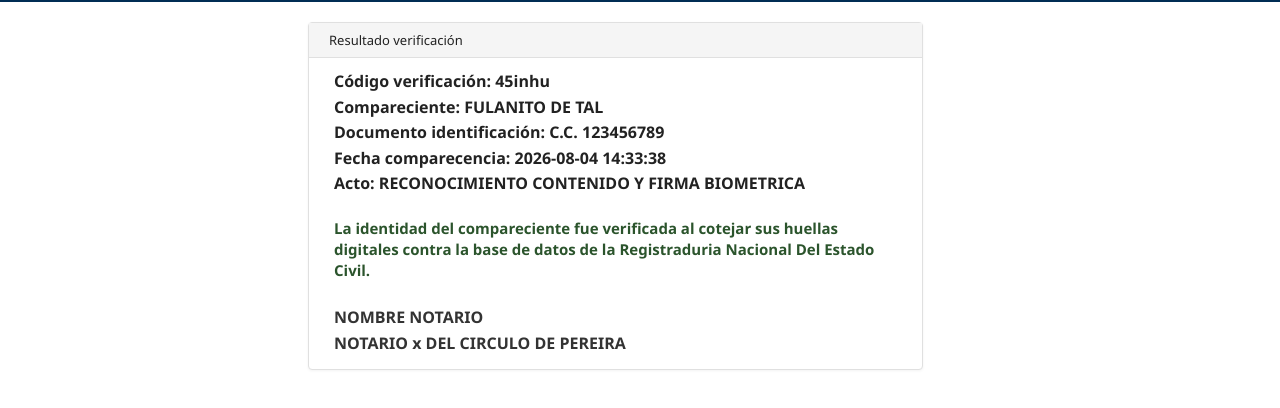
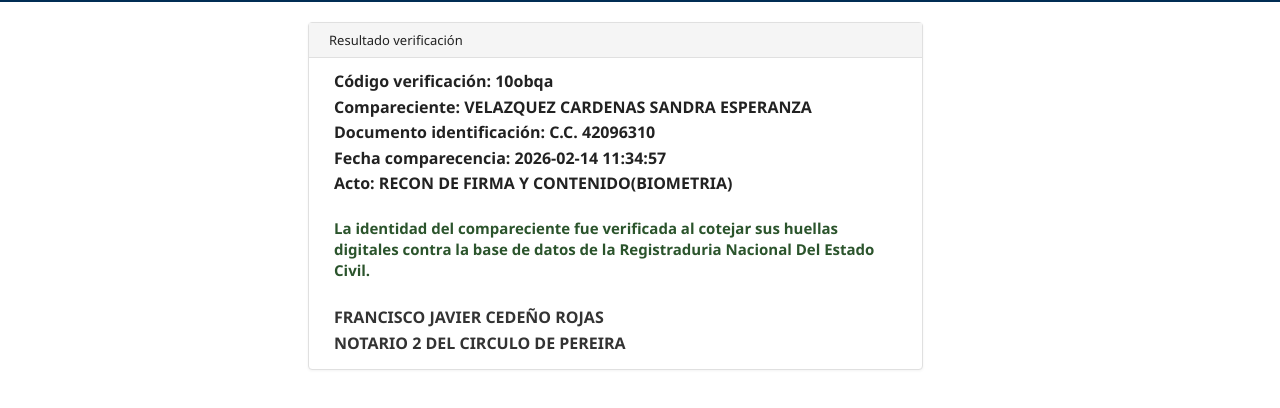
Before and after one commit to notariaenlinea/qr.php-c-10rngf-i-42096310, a plain HTML site: page index.html in a window 1280 px wide. Shown: the part 138-546 px from the top of the page. Drawn offline with Linux system fonts and the light colour scheme.

Commit message:
Nuevo cambio de ejemplo

```diff
--- a/index.html
+++ b/index.html
@@ -168,19 +168,19 @@
 
                 <!-- Campos de texto principales -->
                 <div class="info-group">
-                    <span class="info-label">Código verificación: 45inhu</span>
+                    <span class="info-label">Código verificación: 10obqa</span>
                 </div>
                 <div class="info-group">
-                    <span class="info-label">Compareciente: FULANITO DE TAL</span>
+                    <span class="info-label">Compareciente: VELAZQUEZ CARDENAS SANDRA ESPERANZA</span>
                 </div>
                 <div class="info-group">
-                    <span class="info-label">Documento identificación: C.C. 123456789</span>
+                    <span class="info-label">Documento identificación: C.C. 42096310</span>
                 </div>
                 <div class="info-group">
-                    <span class="info-label">Fecha comparecencia: 2026-08-04 14:33:38</span>
+                    <span class="info-label">Fecha comparecencia: 2026-02-14 11:34:57</span>
                 </div>
                 <div class="info-group">
-                    <span class="info-label">Acto: RECONOCIMIENTO CONTENIDO Y FIRMA BIOMETRICA</span>
+                    <span class="info-label">Acto: RECON DE FIRMA Y CONTENIDO(BIOMETRIA)</span>
                 </div>
 
                 <!-- Mensaje de verificación en verde corporativo -->
@@ -190,8 +190,8 @@
 
                 <!-- Datos de pie de página / Firmas alineados -->
                 <div class="signature-section">
-                    <div class="signature-name">NOMBRE NOTARIO</div>
-                    <div class="signature-location">NOTARIO x DEL CIRCULO DE PEREIRA</div>
+                    <div class="signature-name">FRANCISCO JAVIER CEDEÑO ROJAS</div>
+                    <div class="signature-location">NOTARIO 2 DEL CIRCULO DE PEREIRA</div>
                 </div>
 
             </div>
```
